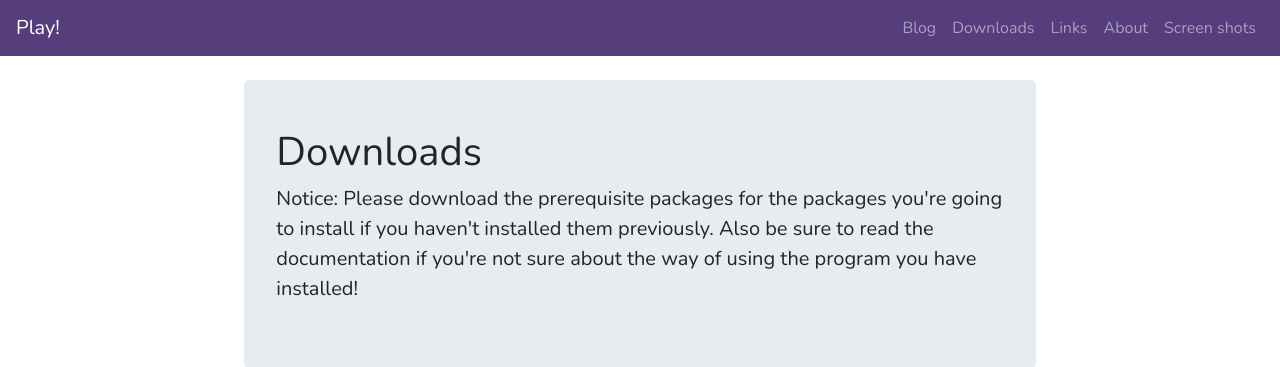
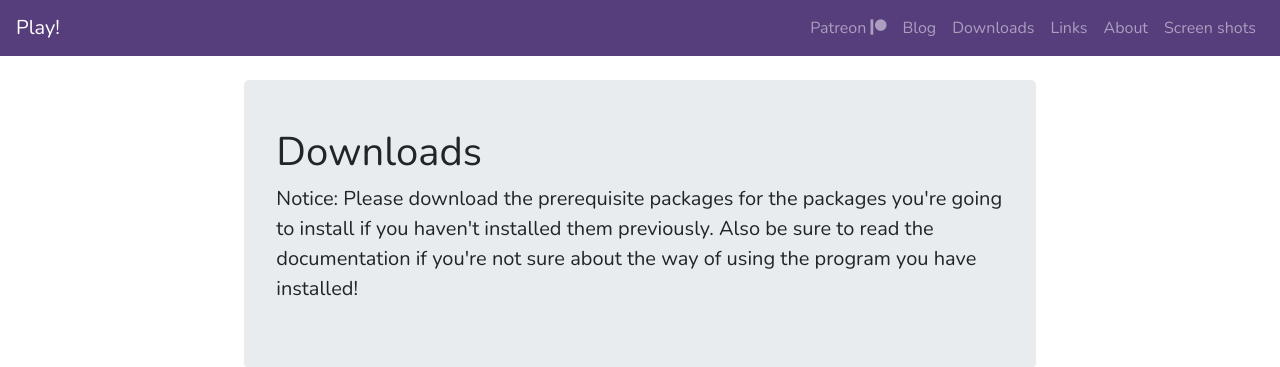
Before and after one commit to jpd002/PlayWebSite, a PHP site: page /downloads.php in a window 1280 px wide. Shown: the top 367 px of the page. Run offline with PHP 8.4, Linux system fonts and the light colour scheme; some libraries are stand-ins or nearby versions.

Commit message:
add Patreon Link to nav bar

```diff
--- a/navi.php
+++ b/navi.php
@@ -5,6 +5,9 @@
 	</button>
 	<div class="collapse navbar-collapse" id="navbarColor02">
 		<ul class="navbar-nav ml-auto">
+			<li class="nav-item">
+				<a class="nav-link" href="https://www.patreon.com/bePatron?u=7311516">Patreon <i class="fab fa-patreon"></i></a>
+			</li>
 			<li class="nav-item">
 				<a class="nav-link" href="blog.php">Blog</a>
 			</li>
```
